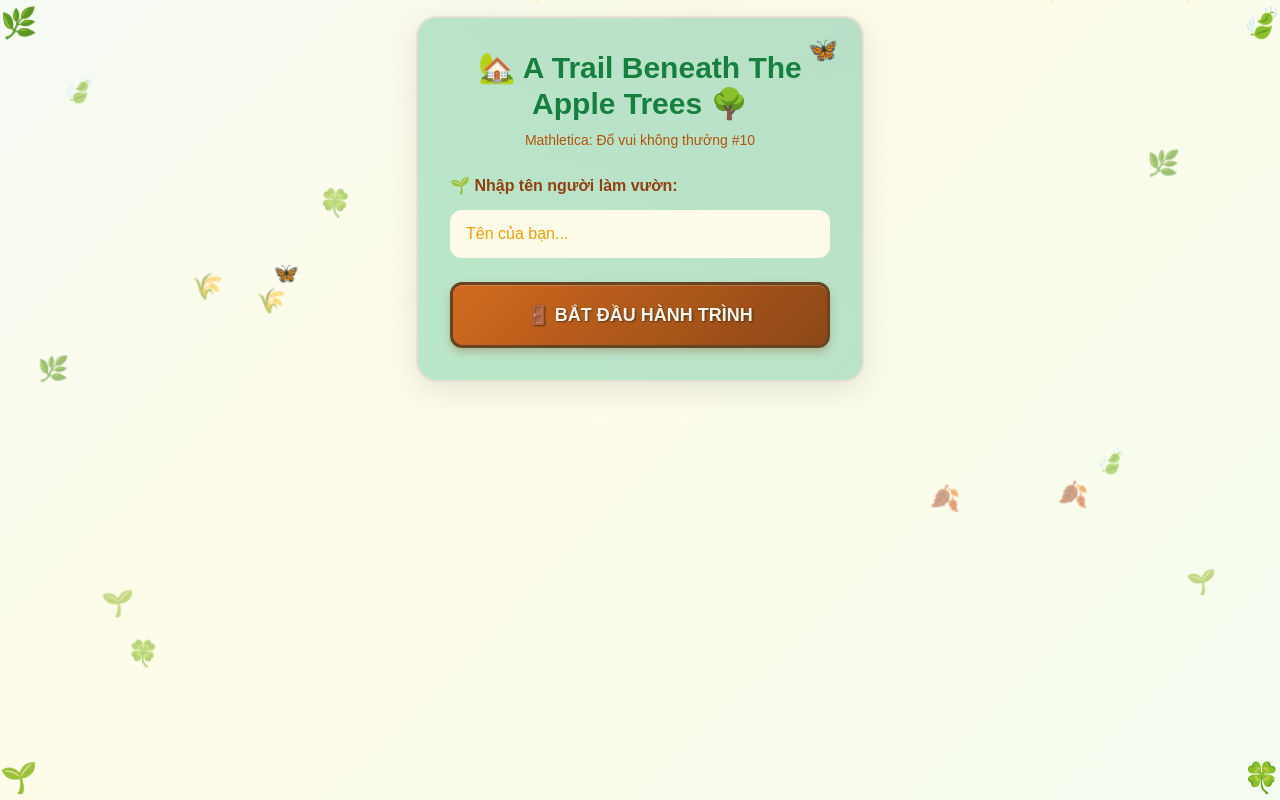
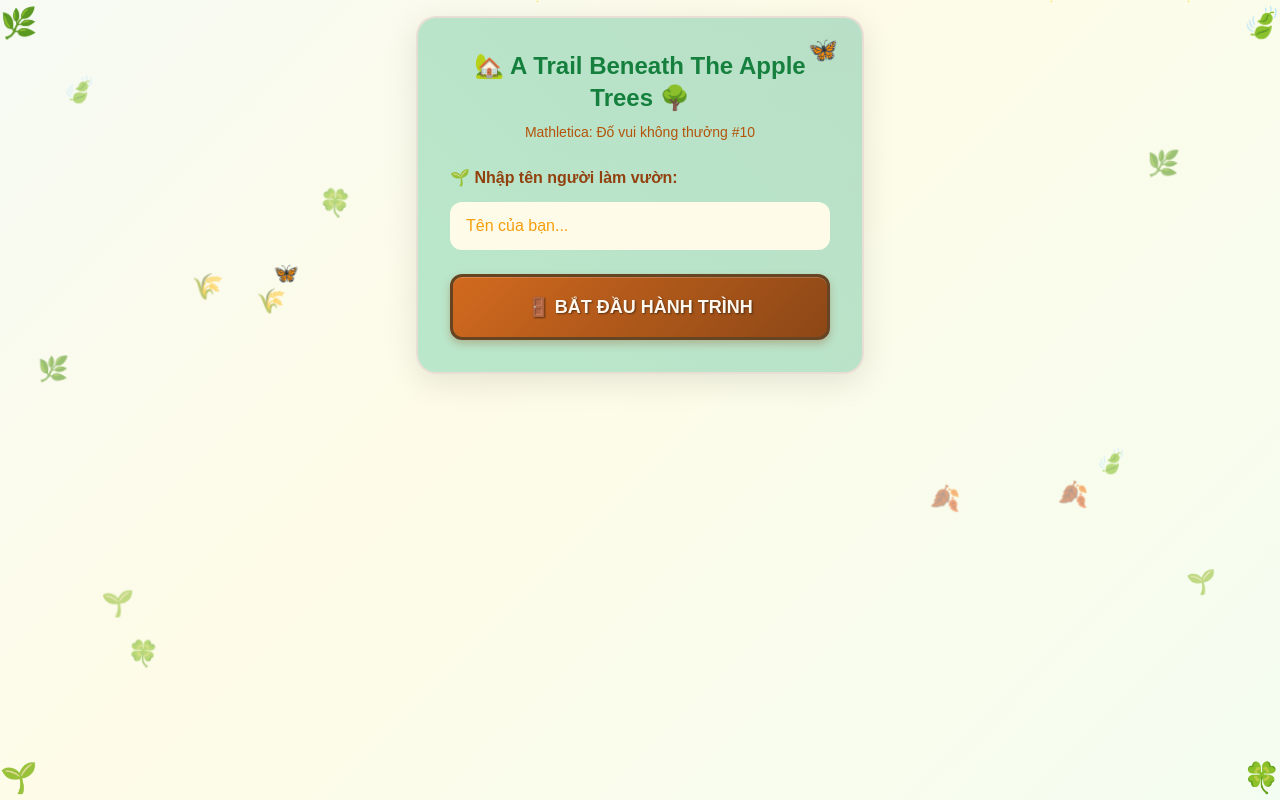
Before and after one commit to mathelis-clbtoanthptgd/MATHLETICA_10, a plain HTML site: page index.html in a window 1280 px wide. Drawn offline with nearby package versions, Linux system fonts and the light colour scheme.

Commit message:
Update index.html

```diff
--- a/index.html
+++ b/index.html
@@ -691,7 +691,7 @@
         <div id="startScreen" class="flex items-center justify-center min-h-full p-4">
             <div class="nature-card p-8 max-w-md w-full text-center">
                 <div class="mb-6 relative">
-                    <h1 class="title-font text-3xl text-green-700 mb-2 flex items-center justify-center gap-2">
+                    <h1 class="title-font text-2xl text-green-700 mb-2 flex items-center justify-center gap-2">
                         🏡 A Trail Beneath The Apple Trees 🌳
                     </h1>
                     <p class="text-amber-700 text-sm font-medium">Mathletica: Đố vui không thưởng #10</p>
```
